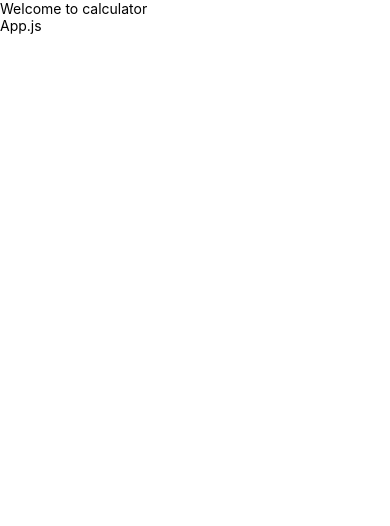
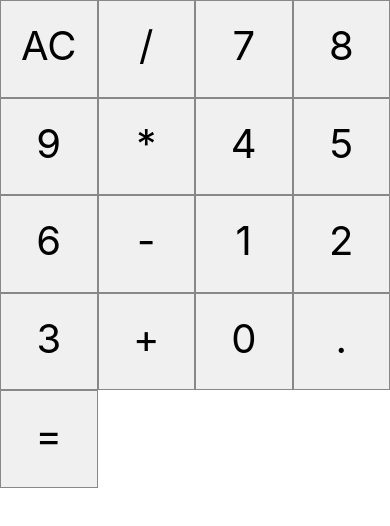
Before and after one commit to DhenzelNxs/NativeCalculator, a React Native app: screen / in a window 390 px wide. Shown: the top 526 px of the page. Built offline with nearby package versions, Linux system fonts and the light colour scheme.

Commit message:
NEW: Buttons Component

```diff
--- a/App.jsx
+++ b/App.jsx
@@ -1,13 +1,41 @@
 import React, {Component} from 'react';
-import {Text, View} from 'react-native';
+import {Text, View, StyleSheet} from 'react-native';
+import Button from './src/components/Button';
 
 export default class App extends Component {
   render() {
     return (
-      <View>
-        <Text>Welcome to calculator</Text>
-        <Text>App.js</Text>
+      <View style={styles.container}>
+        <View style={styles.buttons}>
+          <Button label="AC" />
+          <Button label="/" />
+          <Button label="7" />
+          <Button label="8" />
+          <Button label="9" />
+          <Button label="*" />
+          <Button label="4" />
+          <Button label="5" />
+          <Button label="6" />
+          <Button label="-" />
+          <Button label="1" />
+          <Button label="2" />
+          <Button label="3" />
+          <Button label="+" />
+          <Button label="0" />
+          <Button label="." />
+          <Button label="=" />
+        </View>
       </View>
     );
   }
 }
+
+const styles = StyleSheet.create({
+  container: {
+    flex: 1,
+  },
+  buttons: {
+    flexDirection: 'row',
+    flexWrap: 'wrap',
+  },
+});
--- /dev/null
+++ b/src/components/Button.jsx
@@ -0,0 +1,24 @@
+import React from 'react';
+
+import {StyleSheet, Text, Dimensions, TouchableHighlight} from 'react-native';
+
+const styles = StyleSheet.create({
+  button: {
+    fontSize: 40,
+    height: Dimensions.get('window').width / 4,
+    width: Dimensions.get('window').width / 4,
+    padding: 20,
+    backgroundColor: '#f0f0f0',
+    textAlign: 'center',
+    borderWidth: 1,
+    borderColor: '#888',
+  },
+});
+
+export default props => {
+  return (
+    <TouchableHighlight onPress={props.onClick}>
+      <Text style={styles.button}>{props.label}</Text>
+    </TouchableHighlight>
+  );
+};
```
Also changed, not shown: src/components/Display.jsx (added, +24 -0 lines).
